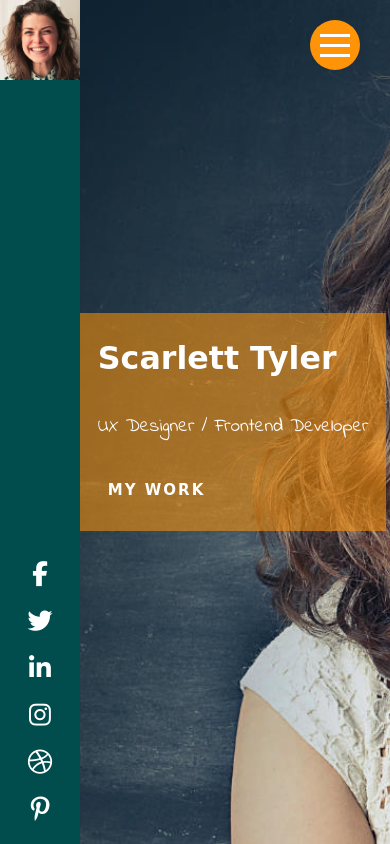
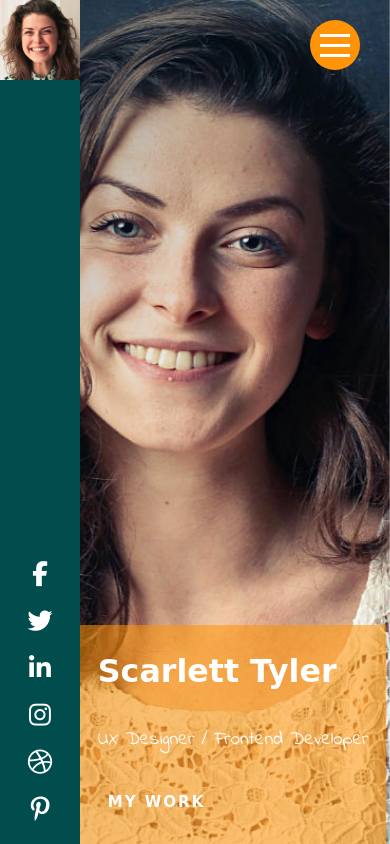
Before and after one commit to Semandr/portfolio_scarlett, a plain HTML site: page index.html in a window 390 px wide. Drawn offline with Linux system fonts and the light colour scheme; a web font is replaced by a local one.

Commit message:
Hero section. Make responsive

```diff
--- a/style.css
+++ b/style.css
@@ -230,6 +230,13 @@ a {
 }
 
 /**************************** Media ***********************/
+@media screen and (max-width: 900px) {
+  .hero {
+    background-position: 100%;
+    align-items: flex-end;
+  }
+}
+
 @media screen and (max-width: 610px) {
   /******************MAIN NAV HEADER  */
 
@@ -317,4 +324,8 @@ a {
   .nav__item:nth-child(6) {
     transition: all 0.3s ease-in-out /* delay */ 0.95s;
   }
+
+  .hero {
+    background-position: 80%;
+  }
 }
```
